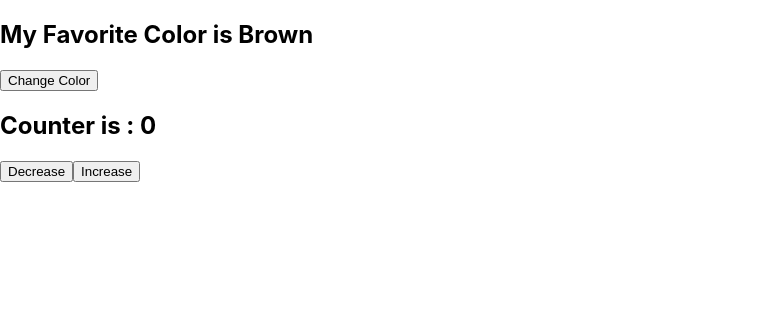
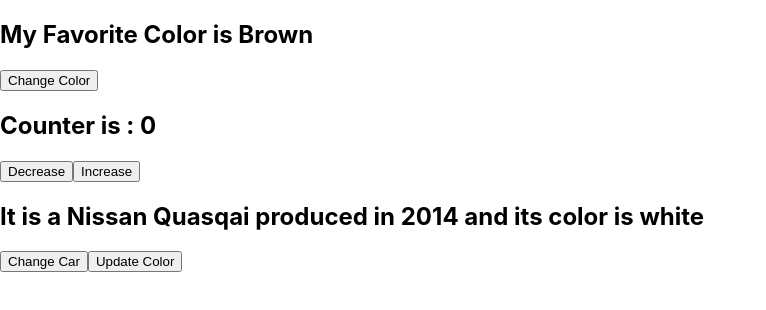
Before and after one commit to Hpekkaya/reactclass1, a React (Create React App) app: page / in a window 1280 px wide. Shown: the top 310 px of the page, without its empty margins (0-766 px from the left). Built offline with nearby package versions, Linux system fonts and the light colour scheme.

Commit message:
UseState with object and functions

```diff
--- a/src/06-UseStateHook/UseStateHook.js
+++ b/src/06-UseStateHook/UseStateHook.js
@@ -3,6 +3,18 @@ import React, { useState } from 'react'
 const UseStateHook = () => {
     const [color, setColor] = useState("Brown")
     const [counter, setCounter] = useState(0)
+
+    const [car, setCar] = useState({
+        brand : "Nissan",
+        model : "Quasqai",
+        year : 2014,
+        color :"white"
+    })
+    const updateColor =()=>{
+        setCar(previousState => {
+            return {...previousState, color: "Red"}
+        })
+    }
   return (
     <div>
         <h2>My Favorite Color is {color} </h2>
@@ -11,6 +23,11 @@ const UseStateHook = () => {
         <h2>Counter is : {counter} </h2>
         <button type='button' onClick={()=>setCounter(counter-1)}>Decrease</button>
         <button type='button' onClick={()=>setCounter(counter+1)}>Increase</button>
+
+        <h2>It is a {car.brand} {car.model} produced in {car.year} and its color is {car.color} </h2>
+        <button type='button' onClick={()=>setCar({...car, year:2020, model:"Trailer", color:"Blue"})}>Change Car</button>
+
+        <button type='button' onClick={updateColor}>Update Color</button>
     </div>
   )
 }
```
